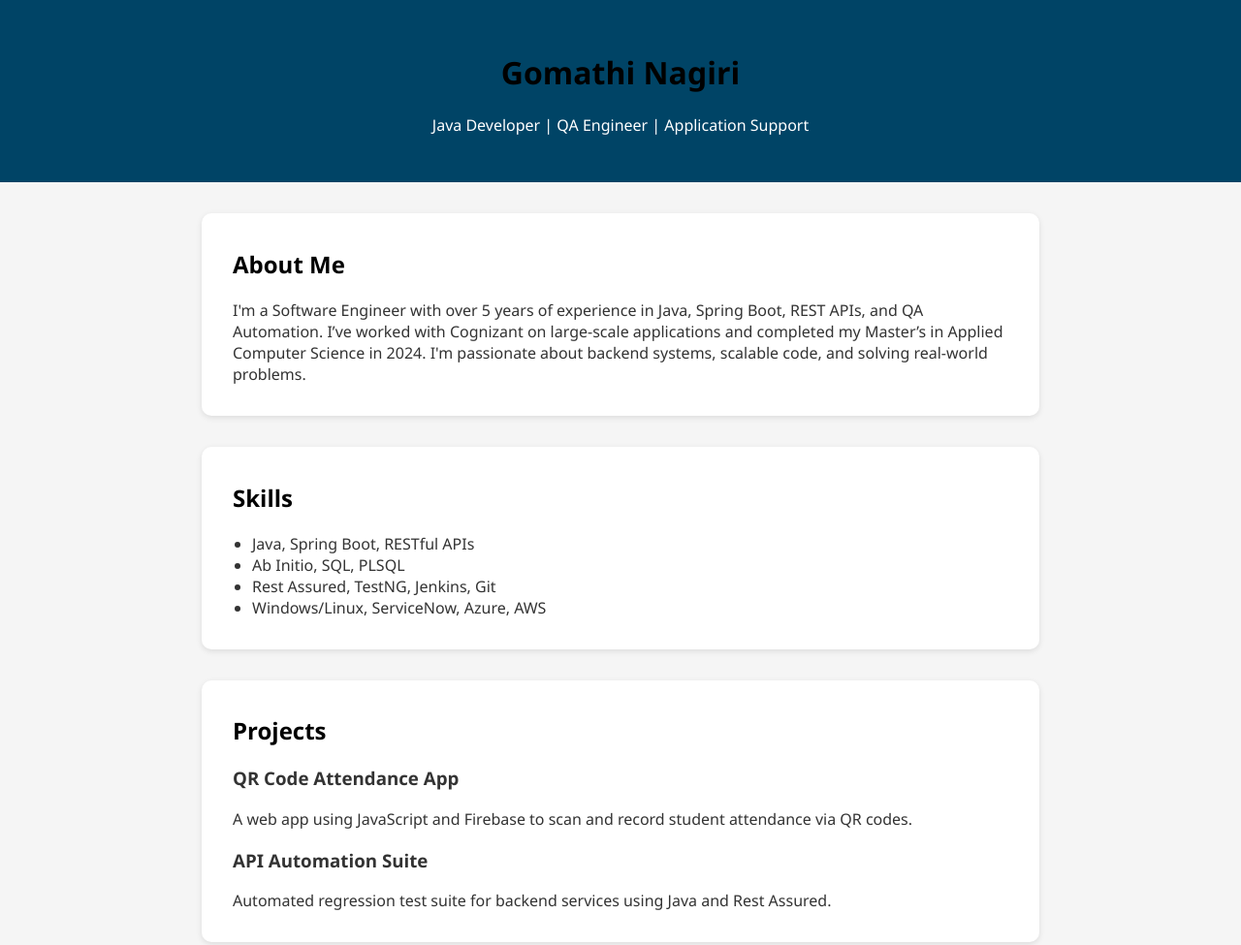
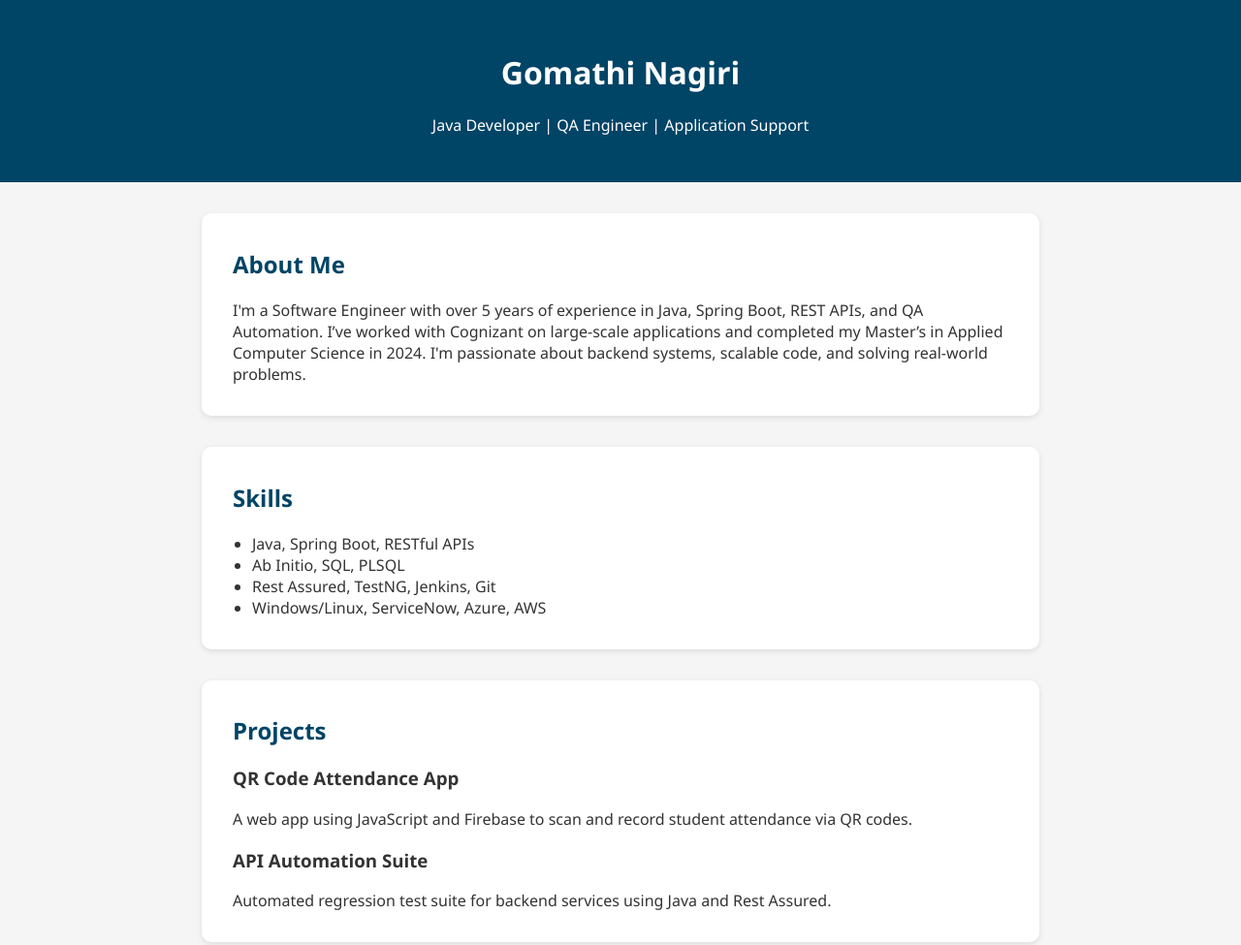
Before and after one commit to gomathi-ms/gomathinagiri.github.io, a plain HTML site: page index.html in a window 1280 px wide. Shown: the top 975 px of the page at 97% size. Drawn offline with Linux system fonts and the light colour scheme.

Commit message:
Update style.css

```diff
--- a/style.css
+++ b/style.css
@@ -22,8 +22,11 @@ section {
   box-shadow: 0 2px 6px rgba(0,0,0,0.1);
 }
 
-h1, h2 {
-  color: black;
+h1 {
+  color: white
+}
+h2 {
+  color: #004466;
 }
 
 ul {
```
